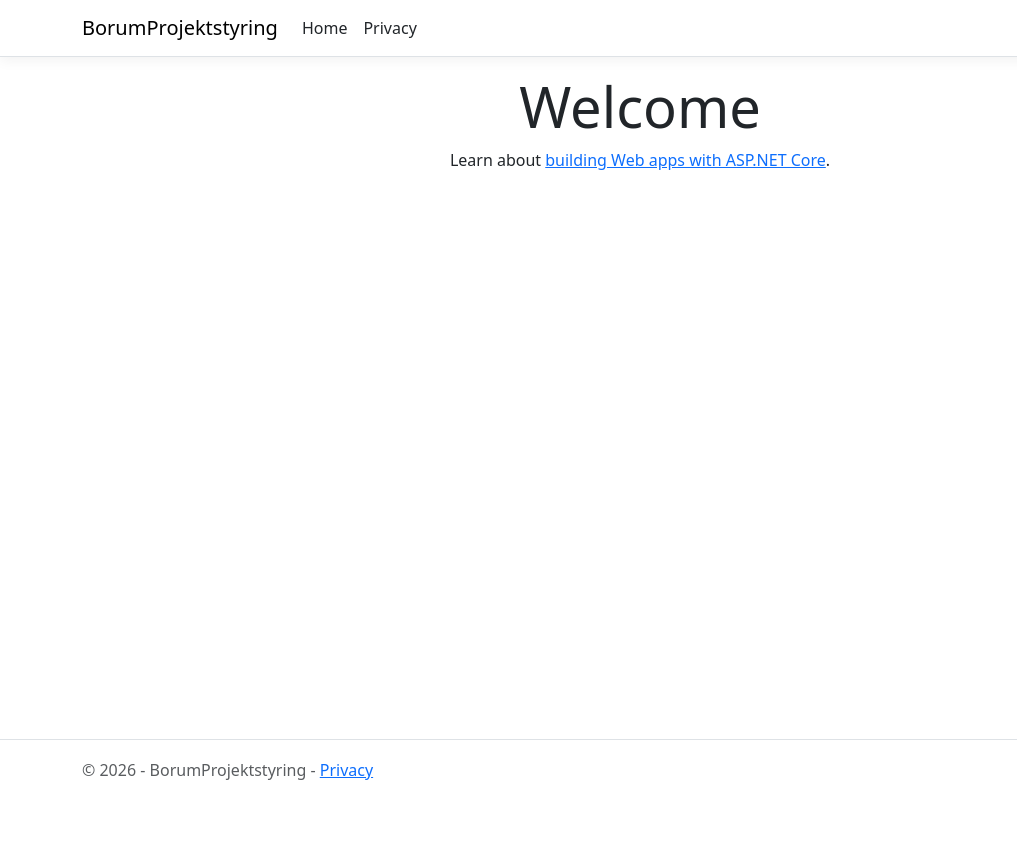
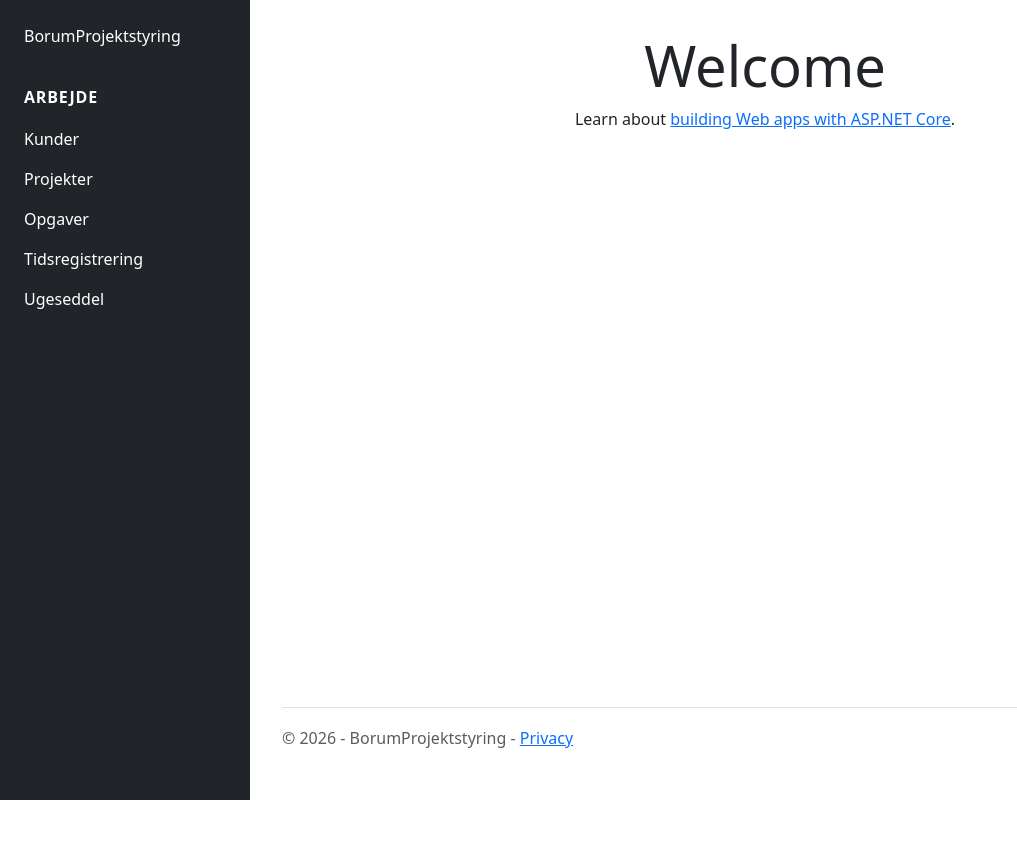
Before and after one commit to vbruhn-datamatiker/BorumProjektstyring, an ASP.NET Core app: page / in a window 1280 px wide. Shown: the whole page, without its empty margins (0-1017 px from the left). Before the commit the page ends 780 px from the top, so only its background shows below. Run offline with ASP.NET Core 8, Linux system fonts and the light colour scheme; style sheets or scripts are compiled from the project's sources.

Commit message:
Har lavet Navigeringsbar er i venstre side, og en start på navigeringsnavne. Ikke final.

```diff
--- a/BorumProjektstyring/Pages/Shared/_Layout.cshtml
+++ b/BorumProjektstyring/Pages/Shared/_Layout.cshtml
@@ -10,38 +10,44 @@
     <link rel="stylesheet" href="~/BorumProjektstyring.styles.css" asp-append-version="true" />
 </head>
 <body>
+    <div class="app-layout">
+        <aside class="sidebar">
             <header>
-        <nav class="navbar navbar-expand-sm navbar-toggleable-sm navbar-light bg-white border-bottom box-shadow mb-3">
-            <div class="container">
                 <a class="navbar-brand" asp-area="" asp-page="/Index">BorumProjektstyring</a>
-                <button class="navbar-toggler" type="button" data-bs-toggle="collapse" data-bs-target=".navbar-collapse" aria-controls="navbarSupportedContent"
-                        aria-expanded="false" aria-label="Toggle navigation">
-                    <span class="navbar-toggler-icon"></span>
-                </button>
-                <div class="navbar-collapse collapse d-sm-inline-flex justify-content-between">
-                    <ul class="navbar-nav flex-grow-1">
+            </header>
+            <nav aria-label="Primær navigation">
+                <h2>Arbejde</h2>
+                <ul class="navbar-nav">
                     <li class="nav-item">
-                            <a class="nav-link text-dark" asp-area="" asp-page="/Index">Home</a>
+                        <a class="nav-link" asp-area="" asp-page="/Kunder/Index">Kunder</a>
                     </li>
                     <li class="nav-item">
-                            <a class="nav-link text-dark" asp-area="" asp-page="/Privacy">Privacy</a>
+                        <a class="nav-link" asp-area="" asp-page="/Projekter/Index">Projekter</a>
+                    </li>
+                    <li class="nav-item">
+                        <a class="nav-link" asp-area="" asp-page="/Opgaver/Index">Opgaver</a>
+                    </li>
+                    <li class="nav-item">
+                        <a class="nav-link" asp-area="" asp-page="/Tidsregistrering/Index">Tidsregistrering</a>
+                    </li>
+                    <li class="nav-item">
+                        <a class="nav-link" asp-area="" asp-page="/Ugeseddel/Index">Ugeseddel</a>
                     </li>
                 </ul>
-                </div>
-            </div>
             </nav>
-    </header>
-    <div class="container">
+        </aside>
+        <div class="main-content">
             <main role="main" class="pb-3">
                 @RenderBody()
             </main>
-    </div>
 
             <footer class="border-top footer text-muted">
-        <div class="container">
+                <div>
                     &copy; 2026 - BorumProjektstyring - <a asp-area="" asp-page="/Privacy">Privacy</a>
                 </div>
             </footer>
+        </div>
+    </div>
 
     <script src="~/lib/jquery/dist/jquery.min.js"></script>
     <script src="~/lib/bootstrap/dist/js/bootstrap.bundle.min.js"></script>
--- a/BorumProjektstyring/Pages/Shared/_Layout.cshtml.css
+++ b/BorumProjektstyring/Pages/Shared/_Layout.cshtml.css
@@ -1,13 +1,66 @@
 /* Please see documentation at https://learn.microsoft.com/aspnet/core/client-side/bundling-and-minification
 for details on configuring this project to bundle and minify static web assets. */
+
+.app-layout {
+  display: flex;
+  min-height: 100vh;
+}
+
+.sidebar {
+  flex: 0 0 250px;
+  padding: 1.5rem;
+  color: #fff;
+  background-color: #212529;
+}
+
+.sidebar header {
+  margin-bottom: 2.5rem;
+}
+
+.sidebar a {
+  color: inherit;
+}
 
 a.navbar-brand {
   white-space: normal;
   text-align: center;
   word-break: break-all;
+  font-size: 1.25rem;
+  font-weight: 600;
 }
 
-a {
+.main-content {
+  display: flex;
+  flex: 1;
+  flex-direction: column;
+  min-width: 0;
+  padding: 2rem;
+}
+
+.main-content main {
+  flex: 1;
+}
+
+.sidebar h2 {
+  margin-bottom: .75rem;
+  font-size: 1rem;
+  font-weight: 600;
+  text-transform: uppercase;
+  letter-spacing: .05em;
+}
+
+.sidebar .nav-link {
+  padding: .6rem .75rem;
+  border-radius: .25rem;
+}
+
+.sidebar .nav-link:hover,
+.sidebar .nav-link:focus {
+  color: #fff;
+  background-color: rgba(255, 255, 255, .1);
+}
+
+.main-content a {
   color: #0077cc;
 }
 
@@ -40,9 +93,24 @@ button.accept-policy {
 }
 
 .footer {
-  position: absolute;
-  bottom: 0;
-  width: 100%;
   white-space: nowrap;
   line-height: 60px;
 }
+
+@media (max-width: 767.98px) {
+  .app-layout {
+    display: block;
+  }
+
+  .sidebar {
+    padding: 1rem;
+  }
+
+  .sidebar header {
+    margin-bottom: 1rem;
+  }
+
+  .main-content {
+    padding: 1rem;
+  }
+}
```
Lines whose indentation alone changed are shown as unchanged.
